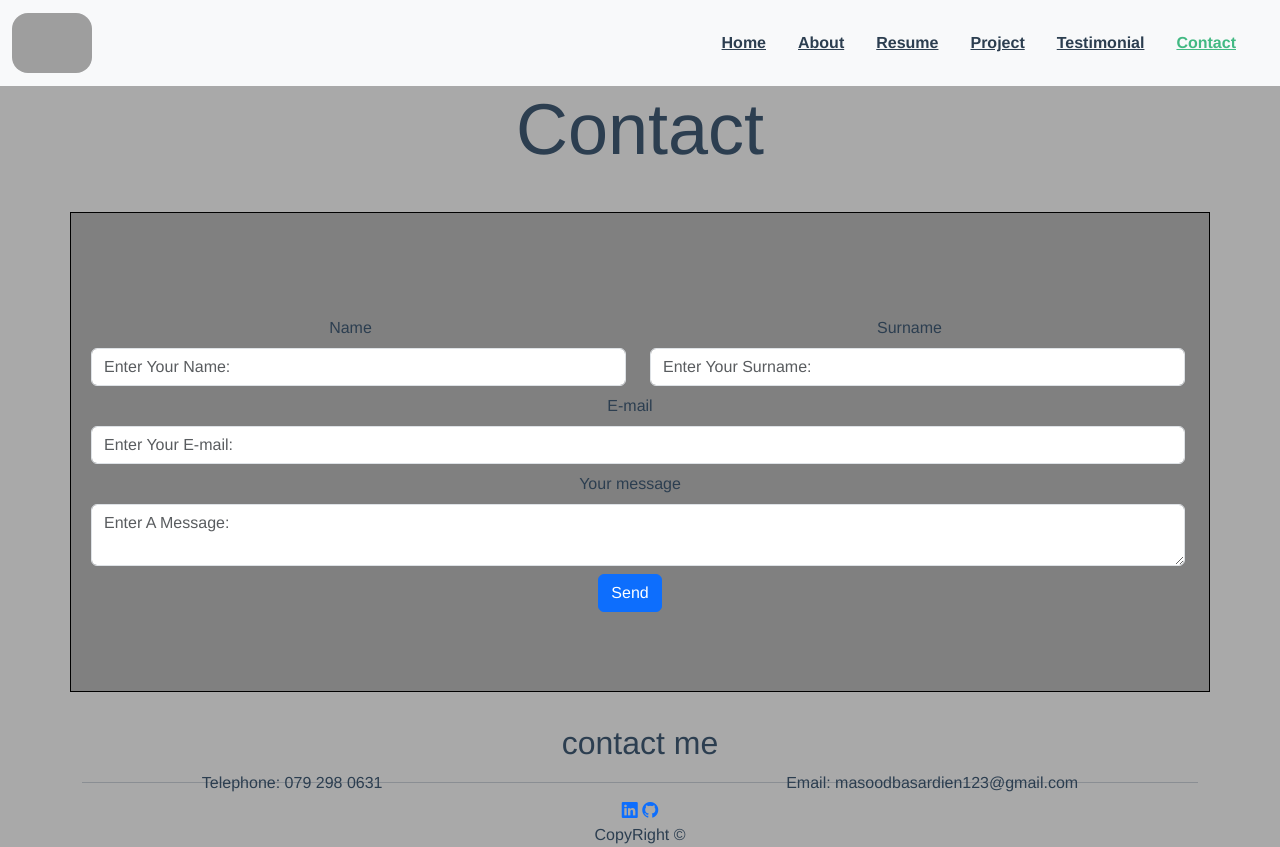
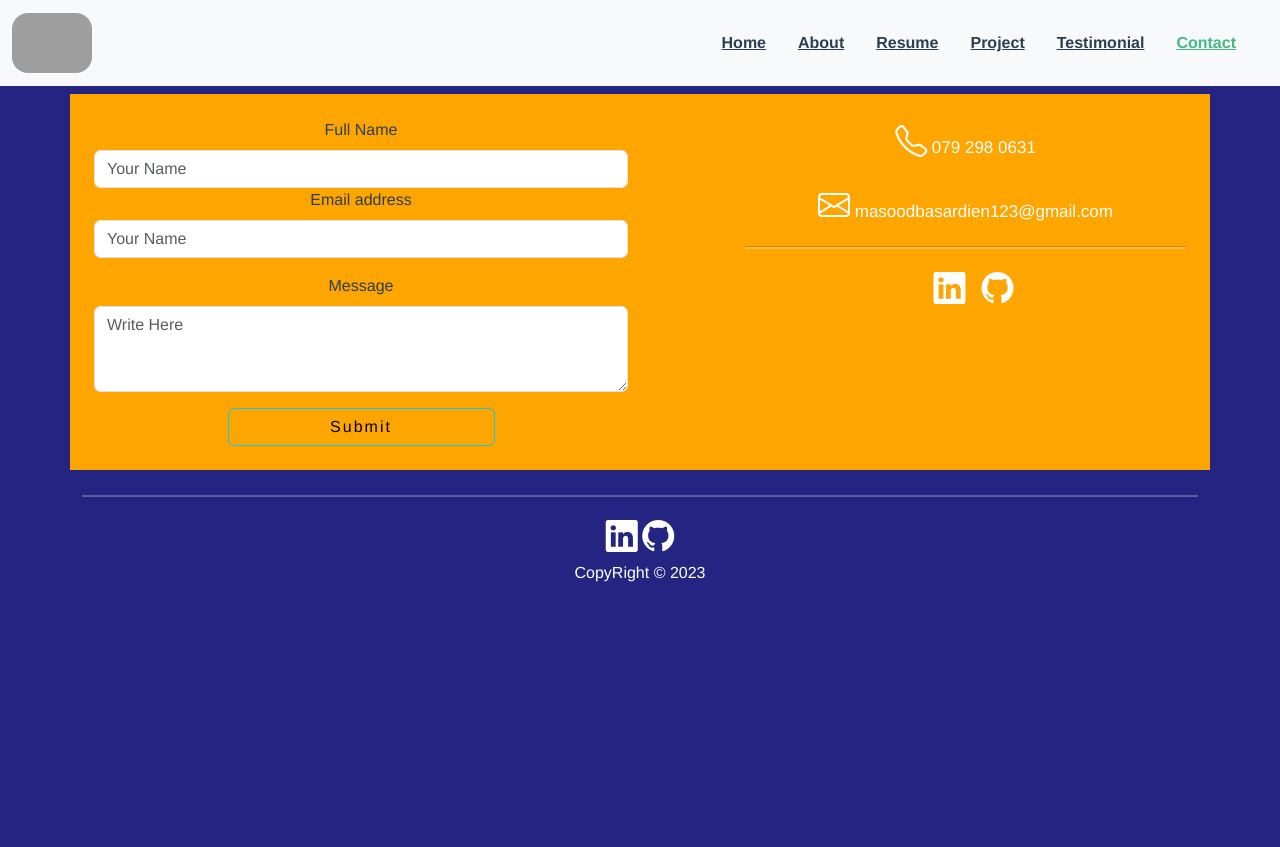
Before and after one commit to Masood-B/vuePortfolioProject, a Vue app: page /contact in a window 1280 px wide. After the commit the page ends 800 px from the top, so only its background shows below. Built offline with nearby package versions, Linux system fonts and the light colour scheme; grey boxes are pictures that could not be loaded.

Commit message:
content next media quary

```diff
--- a/public/index.html
+++ b/public/index.html
@@ -24,7 +24,7 @@
 <style>
   body{
     /* background-image: url("https://i.postimg.cc/25cBy19q/wallpaperflare-com-wallpaper-3.jpg"); */
-    background-color: darkgrey;
+    background-color: #242582;
     background-size: cover;
   }
 </style>
--- a/src/components/FooterComp.vue
+++ b/src/components/FooterComp.vue
@@ -7,16 +7,30 @@
         <div>
             <a href="https://www.linkedin.com/in/masood-basardien-6aa759282/" target="_blank"><i class="bi bi-linkedin"></i></a> <a href="https://github.com/Masood-B?tab=repositories" target="_blank"><i class="bi bi-github"></i></a>
         </div>
-        CopyRight &copy; {{ cYear }}
+        <p>CopyRight &copy; {{ cYear }} </p>
     </div>
 </template>
 
 <script>
-    export default {
-
-    }
+   export default {
+  data() {
+    return {
+      cYear: new Date().getUTCFullYear(),
+    };
+  },
+};
 </script>
 
 <style scope>
-
+i{
+    font-size: 2rem;
+    color: white;
+}
+p{
+    color: white;
+}
+hr{
+   background:white;
+    height: .2rem;
+}
 </style>
--- a/src/views/AboutView.vue
+++ b/src/views/AboutView.vue
@@ -1,15 +1,45 @@
 <template>
-  <div>
+  <div class="about-content p-2">
     <div class="container">
       <div class="row">
-      <div class="col-12 col-md-6 ">
-        <p class="lead">I'm a guy who is 21 year at age. I live in Mitchell's Plain where i attended Meadowridge Primary School and went to Spine Road High School during my young days. I went to Cape Peninsula University of Technology for 3 years but never got to finished it. Now im following a dream that i had as a kid, to have influence over the game world I want to make.</p>
-        <p class="lead">I'm the type of person who's motivated and driven to be a great person someday. I'm not afraid to take a risk to learn new stuff. I always like to interact with people that would help me become a better version of myself. I love reading books, learning new technology, doing exercises and playing games. Also, I really do enjoy spend time with myself. To clear unwanted thought that might affect me.</p>
+        <div class="col-md-6">
+          <img
+            src="https://i.postimg.cc/wvd0VDyV/frontimage.jpg"
+            alt=""
+            loading="lazy"
+            width="75%"
+          />
+        </div>
 
-        <div class="d-sm-flex justify-content-center gap-3 m-4">
+        <div class="col-md-6">
+          <p class="lead about-me">
+            I'm a guy who is 21 year at age. I live in Mitchell's Plain where i
+            attended Meadowridge Primary School and went to Spine Road High
+            School during my young days. I went to Cape Peninsula University of
+            Technology for 3 years but never got to finished it. Now im
+            following a dream that i had as a kid, to have influence over the
+            game world I want to make.
+          </p>
+          <p class="lead about-me">
+            I'm the type of person who's motivated and driven to be a great
+            person someday. I'm not afraid to take a risk to learn new stuff. I
+            always like to interact with people that would help me become a
+            better version of myself. I love reading books, learning new
+            technology, doing exercises and playing games. Also, I really do
+            enjoy spend time with myself. To clear unwanted thought that might
+            affect me.
+          </p>
 
-          <div class="card" style="width: 18rem;">
-            <img src="https://i.postimg.cc/76wj59ZX/top-10-books-every-college-student-read-1024x640.jpg" class="card-img-top" alt="...">
+          <div class="row second">
+            <div class="col-md-4">
+              <div class="card" style="width: 15rem">
+                <img
+                  src="https://i.postimg.cc/76wj59ZX/top-10-books-every-college-student-read-1024x640.jpg"
+                  class="card-img-top img-fluid"
+                  alt="..."
+                  loading="lazy"
+                  style="height: 10rem"
+                />
                 <div class="card-body">
                   <h5 class="card-title">Books</h5>
                   <p class="card-text">Mysteries</p>
@@ -17,9 +47,17 @@
                   <p class="card-text">Fiction</p>
                 </div>
               </div>
+            </div>
 
-          <div class="card" style="width: 18rem;">
-            <img src="https://i.postimg.cc/CKVQ27kY/y5dxp8yemlzc8bypgfsl.jpg" class="card-img-top" alt="...">
+            <div class="col-md-4">
+              <div class="card" style="width: 15rem">
+                <img
+                  src="https://i.postimg.cc/CKVQ27kY/y5dxp8yemlzc8bypgfsl.jpg"
+                  class="card-img-top"
+                  alt="..."
+                  loading="lazy"
+                  style="height: 10rem"
+                />
                 <div class="card-body">
                   <h5 class="card-title">Games</h5>
                   <p class="card-text">Horror</p>
@@ -27,9 +65,17 @@
                   <p class="card-text">Visual Novel</p>
                 </div>
               </div>
+            </div>
 
-          <div class="card" style="width: 18rem;">
-            <img src="https://i.postimg.cc/MpBLtNcd/adobestock-4437974.jpg" class="card-img-top" alt="...">
+            <div class="col-md-4">
+              <div class="card" style="width: 15rem">
+                <img
+                  src="https://i.postimg.cc/MpBLtNcd/adobestock-4437974.jpg"
+                  class="card-img-top"
+                  alt="..."
+                  loading="lazy"
+                  style="height: 10rem"
+                />
                 <div class="card-body">
                   <h5 class="card-title">Sports</h5>
                   <p class="card-text">Golf</p>
@@ -37,26 +83,49 @@
                   <p class="card-text">Basketball</p>
                 </div>
               </div>
-
-
-
-        </div>
-      </div>
-      <div class="col-12 col-md-6">
-        <img src="https://i.postimg.cc/wvd0VDyV/frontimage.jpg" alt="" loading="lazy" width="75%">
             </div>
           </div>
         </div>
       </div>
-
+    </div>
+  </div>
 </template>
 
 <script>
-  export default {
-
-  }
+export default {};
 </script>
 
 <style scoped>
+.about-me {
+  color: white;
+}
+img {
+  width: 100%;
+}
+p {
+  color: black;
+}
 
+.card{
+  width: 13rem !important;
+}
+
+@media screen and (max-width: 760px) {
+  .second{
+    width: 100%;
+    display: flex;
+    justify-content: center;
+    align-items: center;
+    gap: 3rem;
+  }
+
+  .col-md-4{
+    width: 100%;
+    height: 100%;
+    display: flex;
+    justify-content: center;
+    align-items: center;
+
+  }
+}
 </style>
--- a/src/views/ContactView.vue
+++ b/src/views/ContactView.vue
@@ -1,61 +1,42 @@
 <template>
-    <div class="con">
-        <h2 class="display-2">Contact</h2>
-        <div class="container" id="contact_form">
-<div class="mb-4">
-    <div class="row">
-        <div class="col-md- mb-md-0 mb-5">
-            <form id="contact-form" name="contact-form" action="mail.php" method="POST">
+    <div class="con p-2">
+            <div class="container p-4">
                 <div class="row">
                     <div class="col-md-6">
-                        <div class="md-form mb-0">
-                            <label for="name" class="">Name</label>
-                            <input type="text" id="name" name="name" class="form-control m-2" placeholder="Enter Your Name:">
-                        </div>
+                        <form>
+                            <div class="mb-3">
+                                <label for="exampleFormControlInput1" class="form-label">Full Name</label>
+                                <input type="text" class="form-control" id="exampleFormControlInput1" placeholder="Your Name" required>
+                                <label for="exampleFormControlInput1" class="form-label">Email address</label>
+                                <input type="email" class="form-control" id="exampleFormControlInput1" placeholder="Your Name" required>
+                              </div>
+                              <div class="mb-3">
+                                <label for="exampleFormControlTextarea1" class="form-label" >Message</label>
+                                <textarea class="form-control" id="exampleFormControlTextarea1" rows="3" placeholder="Write Here" required></textarea>
+                              </div>
+                              <div>
+                                <button class="btn btn-info">Submit</button>
+                              </div>
+                        </form>
                     </div>
-                    <div class="col-md-6">
-                        <div class="md-form mb-0">
-                            <label for="surname" class="">Surname</label>
-                            <input type="text" id="surname" name="surname" class="form-control m-2" placeholder="Enter Your Surname:">
+                    <div class="col-md-1">
+
+                    </div>
+                    <div class="col-md-5">
+                        <p class="contact-text"><i class="bi bi-telephone"></i> 079 298 0631</p>
+                        <p class="contact-text"><i class="bi bi-envelope"></i> masoodbasardien123@gmail.com</p>
+
+                        <hr>
+
+                        <div class="media">
+                            <ul class="d-flex justify-content-center">
+                                <li><a href="https://www.linkedin.com/in/masood-basardien-6aa759282/" target="_blank" class="icon"><i class="bi bi-linkedin"></i></a></li>
+                                <li><a href="https://github.com/Masood-B?tab=repositories" target="_blank" class="px-3"><i class="bi bi-github"></i></a></li>
+                            </ul>
                         </div>
                     </div>
                 </div>
-                <div class="row">
-                    <div class="col-md-12">
-                        <div class="md-form mb-0">
-                            <label for="email" class="">E-mail</label>
-                            <input type="text" id="email" name="email" class="form-control m-2" placeholder="Enter Your E-mail:">
-                        </div>
-                    </div>
-                </div>
-                <div class="row">
-                    <div class="col-md-12">
-                        <div class="md-form">
-                            <label for="message">Your message</label>
-                            <textarea type="text" id="message" name="message" rows="2" class="form-control md-textarea m-2" placeholder="Enter A Message:"></textarea>
-                        </div>
-
-                    </div>
-                </div>
-            </form>
-
-            <div class="text-center text-md-left">
-                <a class="btn btn-primary" onclick="document.getElementById('contact-form').submit();">Send</a>
             </div>
-            <div class="status"></div>
-        </div>
-
-    </div>
-
-</div>
-    </div>
-    <div class="contact_me">
-        <h2>contact me</h2>
-        <div class="d-flex justify-content-around">
-        <span>Telephone: 079 298 0631</span>
-        <span>Email: masoodbasardien123@gmail.com</span>
-    </div>
-    </div>
 </div>
 </template>
 
@@ -67,32 +48,27 @@
 
 <style scoped>
 .container{
-    border: 1px solid black;
-    background:gray;
+    background: orange;
 }
-
-.con{
-    height: 85vh;
-    justify-content: center;
-    align-items: center;
-    flex-direction: column;
-    gap: 5.8rem;
+.btn-info{
+    width:50%;
+    letter-spacing: 2px;
+    background: transparent;
+    transition: all 0.5s ease-in-out;
 }
-.display-2 {
-    margin-bottom: 5vh;
-    display: flex;
-    justify-content: center;
-    flex-direction: column;
+.btn-info:hover{
+    transform: scale(1.1);
 }
-#contact_form {
-    height: 30rem;
-    padding-top: 3rem;
-    display: flex;
-    justify-content: center;
-    flex-direction: column;
-    padding-right: 2rem;
+.contact-text{
+    font-size:17px;
 }
-.contact_me{
-    padding-top:2rem;
+ul{
+    list-style: none;
+}
+ul li a{
+    float:left;
+}
+.icon:hover{
+    color: blue;
 }
 </style>
--- a/src/views/HomeView.vue
+++ b/src/views/HomeView.vue
@@ -1,9 +1,9 @@
 <template>
   <div>
-    <div class="container-lg col-xxl-8 px-4 py-5">
-      <div class="row flex-lg align-items-center g-5 py-5">
-        <div class="animate-wrapper col-10 col-md-8 col-lg-8">
-          <div class="animated-title">
+    <div class="container">
+      <div class="row">
+        <div class="animate-wrapper" >
+          <div class="animated-title" >
             <div class="text-top">
               <div>
                 <p class="name-heading">I Am Masood Basardien</p>
@@ -80,12 +80,11 @@ p{
   bottom: 0;
   transform: translate(0, 100%);
 }
-.animated-title > div.text-top div p:first-child {
-  color: #5a4545;
-}
+
 .animated-title > div.text-bottom {
   bottom: 0;
-  left: 40%;
+  display: flex;
+  justify-content: center;
   margin: auto;
 }
 .animated-title > div.text-bottom div {
@@ -98,7 +97,12 @@ p{
 .name-heading {
   padding-bottom: 0rem;
 }
+
 @media (width < 1230px) {
 
 }
+.row{
+  align-content: center;
+  height:78vh;
+}
 </style>
--- a/src/views/ResumeView.vue
+++ b/src/views/ResumeView.vue
@@ -5,7 +5,7 @@
         <div class="card" v-for="data in educations" :key="data.id">
             <h4 class="display-4">{{ data.year }}</h4>
             <div class="card-body">
-                <p class=" ">
+                <p>
                      {{ data.description }} @ <span>{{ data.place }}</span>
                      <a href="{{ data.certificate }}" target="_blank">{{ data.type }}</a>
                 </p>
@@ -17,13 +17,16 @@
         <div class="row">
             <div class="col-12 col-md-6 col-lg-4 py-2" v-for="data in skill" :key="data.id">
         <div class="cards-wrapper" >
-            <div>
+            <div class="skill-card">
             <img :src="data.picture" alt="..." loading="lazy" style="width:10rem" class="img-fluid">
             <h2 class="skill-title">{{ data.title }}</h2>
             </div>
             </div>
         </div>
             </div>
+        </div>
+        <div>
+            <a href="https://drive.google.com/uc?export=download&id=1jILLMCig0mg6Ka4dT8PLbL1W2DlS8l11" class="download-cv">Download</a>
         </div>
     </div>
 </template>
@@ -54,6 +57,7 @@
     padding: 5px;
     width: 50%;
     border: 2px solid black;
+    background:orange;
 }
 .card:nth-child(odd) {
     position: relative;
@@ -89,11 +93,19 @@
     }
 }
 .cards-wrapper{
-
+    background:orange;
    border: 1px solid black;
+   color: white;
 }
 
 .skill-title{
     font-size: 2rem;
 }
+h3{
+    color: white;
+    padding: 1rem;
+}
+.download-cv{
+    text-decoration: none;
+}
 </style>
```
Lines whose indentation alone changed are shown as unchanged.
